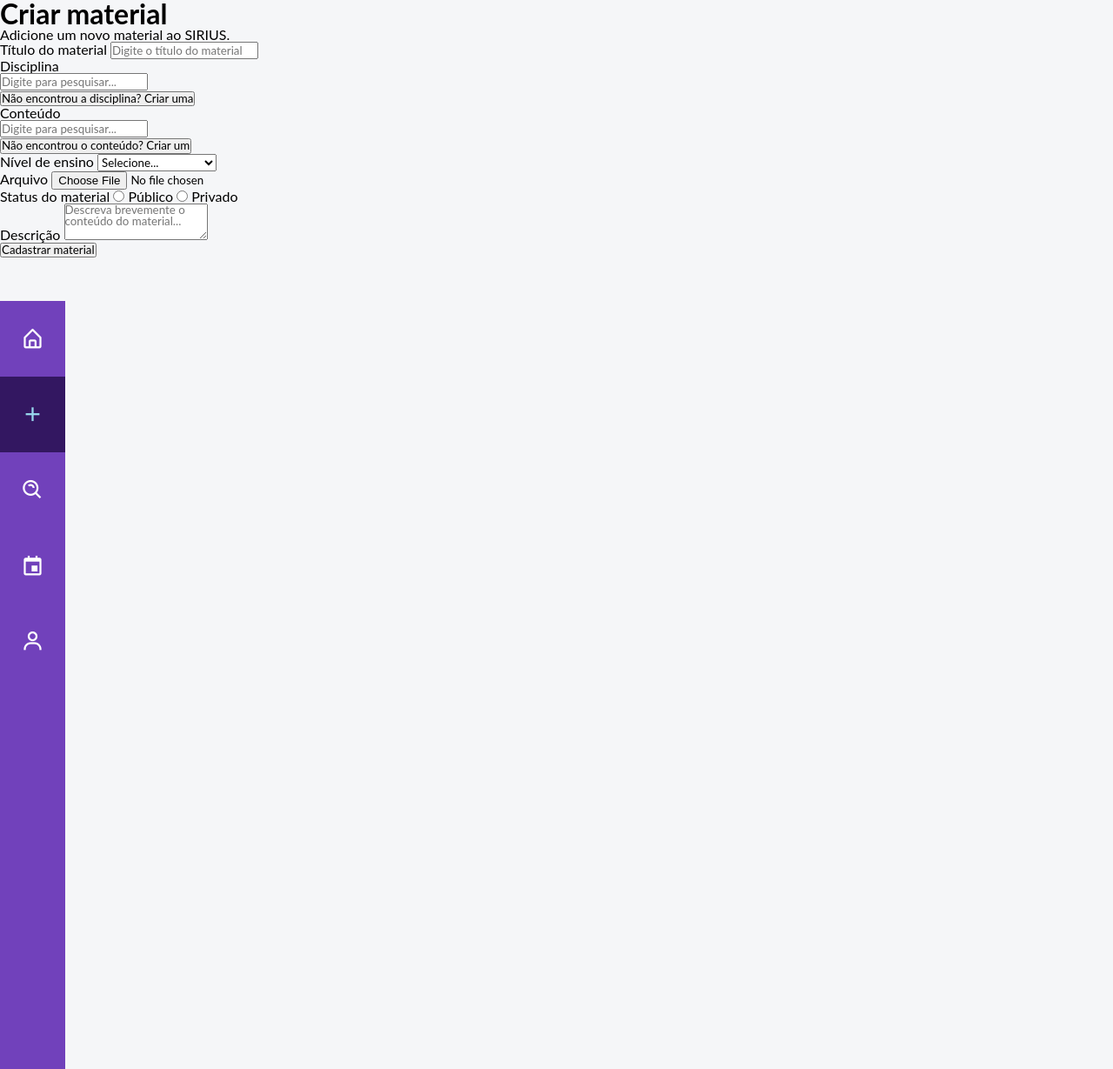
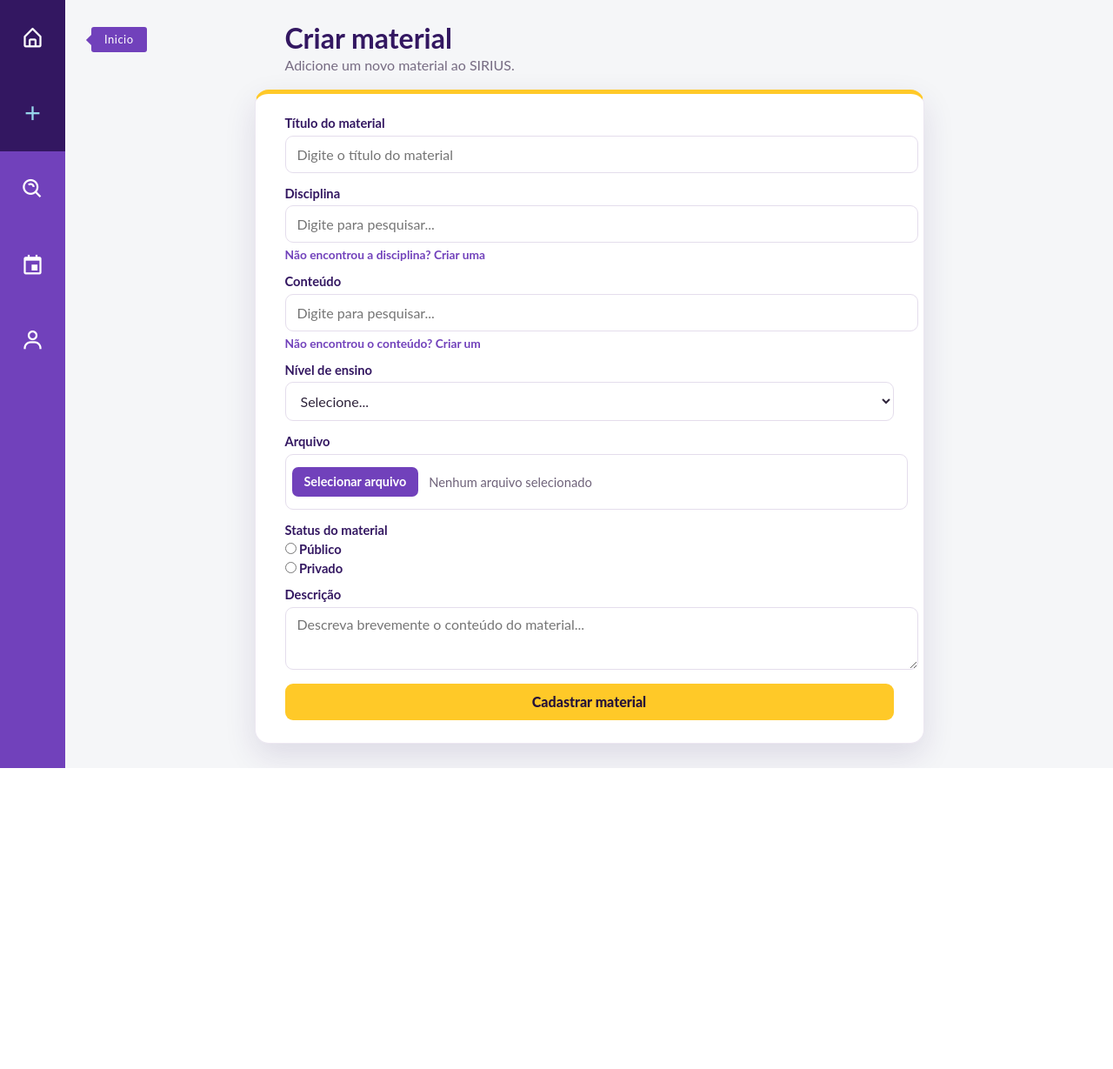
Before and after one commit to brenofsza/TCC_Sirius, a PHP site: page /front/criar.php in a window 1280 px wide. Shown: the whole page at 87% size. After the commit the page ends 883 px from the top, so only its background shows below. Run offline with PHP 8.4, Linux system fonts and the light colour scheme; a user stored in the database is signed in.

Commit message:
css_criar

```diff
--- /dev/null
+++ b/css/criar.css
@@ -0,0 +1,174 @@
+/* Estilos apenas para o seletor de arquivo personalizado */
+:root {
+    --roxo: #7141bb;
+    --roxo-escuro: #331761;
+    --borda: #e4ddec;
+}
+
+html,
+body {
+    height: 100%;
+    overflow: hidden;
+}
+
+/* Área central da página Criar */
+.container {
+    position: fixed;
+    top: 0;
+    right: 0;
+    bottom: 0;
+    left: 75px;
+    display: flex;
+    flex-direction: column;
+    align-items: center;
+    justify-content: center;
+    padding: 28px;
+    color: #2f243b;
+    background: #f5f6f8;
+    font-family: 'Lato', Arial, sans-serif;
+}
+
+.container h1,
+.subtitulo,
+#criaMaterial {
+    width: min(100%, 700px);
+}
+
+.container h1 {
+    margin: 0 0 7px;
+    color: var(--roxo-escuro);
+    font-size: 2rem;
+}
+
+.subtitulo {
+    margin: 0 0 20px;
+    color: #766b82;
+}
+
+/* Cartão que reúne todos os dados do material */
+#criaMaterial {
+    max-height: calc(100vh - 165px);
+    padding: 26px 34px;
+    overflow-y: auto;
+    -ms-overflow-style: none;
+    scrollbar-width: none;
+    border: 1px solid #ece7f1;
+    border-top: 5px solid var(--amarelo, #ffc928);
+    border-radius: 16px;
+    background: #fff;
+    box-shadow: 0 14px 36px rgba(51, 23, 97, .12);
+}
+
+#criaMaterial::-webkit-scrollbar {
+    display: none;
+}
+
+.campo {
+    display: grid;
+    gap: 7px;
+    margin-bottom: 16px;
+}
+
+.campo > label {
+    color: var(--roxo-escuro);
+    font-size: .92rem;
+    font-weight: 700;
+}
+
+.campo input[type='text'],
+.campo select,
+.campo textarea {
+    width: 100%;
+    padding: 11px 13px;
+    border: 1px solid var(--borda);
+    border-radius: 9px;
+    outline: none;
+    color: #2f243b;
+    background: #fff;
+    font: inherit;
+}
+
+.campo input:focus,
+.campo select:focus,
+.campo textarea:focus {
+    border-color: var(--roxo);
+    box-shadow: 0 0 0 4px rgba(113, 65, 187, .14);
+}
+
+.campo textarea {
+    resize: vertical;
+}
+
+.criar-link {
+    justify-self: start;
+    padding: 0;
+    border: 0;
+    color: var(--roxo);
+    background: transparent;
+    font: inherit;
+    font-size: .86rem;
+    font-weight: 700;
+    cursor: pointer;
+}
+
+.btn-cadastrar {
+    width: 100%;
+    padding: 13px;
+    border: 0;
+    border-radius: 9px;
+    color: #251238;
+    background: var(--amarelo, #ffc928);
+    font: inherit;
+    font-weight: 800;
+    cursor: pointer;
+}
+
+.btn-cadastrar:hover {
+    background: #ffd75a;
+}
+
+.arquivo-personalizado {
+    display: flex;
+    align-items: center;
+    gap: 12px;
+    width: 100%;
+    min-height: 48px;
+    padding: 7px;
+    border: 1px solid var(--borda);
+    border-radius: 9px;
+    background: #fff;
+}
+
+.arquivo-personalizado input[type='file'] {
+    position: absolute;
+    width: 1px;
+    height: 1px;
+    opacity: 0;
+    pointer-events: none;
+}
+
+.botao-arquivo {
+    flex: 0 0 auto;
+    padding: 10px 14px;
+    border-radius: 7px;
+    color: #fff;
+    background: var(--roxo);
+    font-family: 'Lato', Arial, sans-serif;
+    font-size: .9rem;
+    font-weight: 700;
+    cursor: pointer;
+    transition: background .2s ease;
+}
+
+.botao-arquivo:hover {
+    background: var(--roxo-escuro);
+}
+
+.nome-arquivo {
+    overflow: hidden;
+    color: #6f637a;
+    font-family: 'Lato', Arial, sans-serif;
+    font-size: .92rem;
+    text-overflow: ellipsis;
+    white-space: nowrap;
+}
--- a/css/navbar.css
+++ b/css/navbar.css
@@ -36,15 +36,20 @@
     background-color: #F5F6F8;
 }
 
-/* Navbar */
+/* Navbar NÃO MEXER PELO AMOR DE DEUS, OBRIGADO*/
 
 .sidebar-navigation {
-    margin-top: 50px;
-    display: inline-block;
-    min-height: 100vh;
+    position: fixed;
+    top: 0;
+    bottom: 0;
+    left: 0;
+    display: block;
+    height: 100vh;
+    min-height: 0;
     width: 75px;
     background-color: #7141bb;
     float: none;
+    z-index: 10;
 }
 
 .sidebar-navigation ul {
--- a/front/criar.php
+++ b/front/criar.php
@@ -13,6 +13,7 @@
 <head>
     <meta charset="UTF-8">
     <meta name="viewport" content="width=device-width, initial-scale=1.0">
+    <link rel="stylesheet" href="../css/criar.css">
     <title>Criar Materiais</title>
 
     <link href='https://unpkg.com/boxicons@2.1.4/css/boxicons.min.css' rel='stylesheet'>
@@ -87,7 +88,11 @@
 
             <div class="campo">
                 <label for="arquivo">Arquivo</label>
-                <input type="file" id="arquivo" name="arquivo" required>
+                <div class="arquivo-personalizado">
+                    <input type="file" id="arquivo" name="arquivo" required>
+                    <label for="arquivo" class="botao-arquivo">Selecionar arquivo</label>
+                    <span class="nome-arquivo" id="nomeArquivo">Nenhum arquivo selecionado</span>
+                </div>
             </div>
 
                 <div class="campo">
@@ -204,6 +209,16 @@
     <script src="../js/navbar.js"></script>
     <script src="../js/criar.js"></script>
     <script src="../js/bootstrap3-typeahead.js"></script>
+    <script>
+        const campoArquivo = document.getElementById('arquivo');
+        const nomeArquivo = document.getElementById('nomeArquivo');
+
+        campoArquivo.addEventListener('change', function () {
+            nomeArquivo.textContent = this.files.length
+                ? this.files[0].name
+                : 'Nenhum arquivo selecionado';
+        });
+    </script>
 
 </body>
 
--- a/php/conexao.php
+++ b/php/conexao.php
@@ -5,7 +5,7 @@
 $senha = "";
 $banco = "BD_SIRIUS";
 
-$conexao = new mysqli($host, $usuario, $senha, $banco, 3308);
+$conexao = new mysqli($host, $usuario, $senha, $banco, 3306);
 
 
 if($conexao->connect_error){
```
